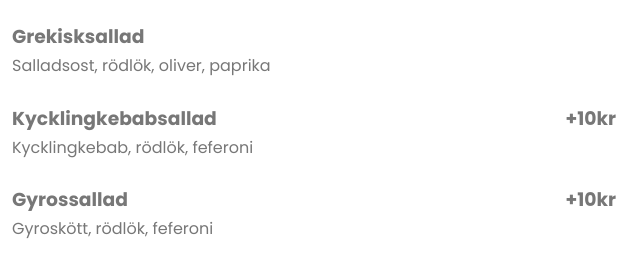
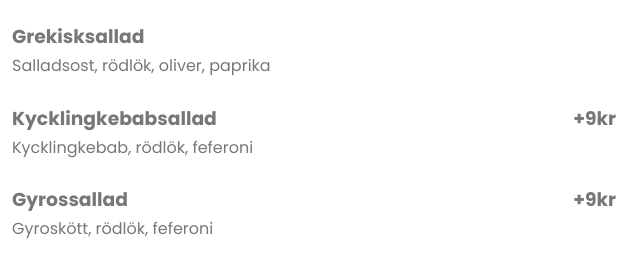
Before and after one commit to idohtml/Pizzeria-Angela, an Astro site: page / in a window 1280 px wide. Shown: the part 5791-6054 px from the top of the page, 640-1280 px from the left. Built offline with nearby package versions, Linux system fonts and the light colour scheme; Astro itself is replaced by a stand-in of ours.

Commit message:
Fixed chicken/gyro prices

```diff
--- a/src/pages/index.astro
+++ b/src/pages/index.astro
@@ -1009,7 +1009,7 @@ import Allergies from "../../public/images/allergies.jpg";
             <div class="menu-item-text">
               <h3 class="menu-item-heading">
                 <span class="menu-item-name">Kycklingkebabsallad</span>
-                <span class="menu-item-price">+10kr</span>
+                <span class="menu-item-price">+9kr</span>
               </h3>
               <p class="menu-item-description">
                 Kycklingkebab, rödlök, feferoni
@@ -1029,7 +1029,7 @@ import Allergies from "../../public/images/allergies.jpg";
             <div class="menu-item-text">
               <h3 class="menu-item-heading">
                 <span class="menu-item-name">Gyrossallad</span>
-                <span class="menu-item-price">+10kr</span>
+                <span class="menu-item-price">+9kr</span>
               </h3>
               <p class="menu-item-description">Gyroskött, rödlök, feferoni</p>
             </div>
```
